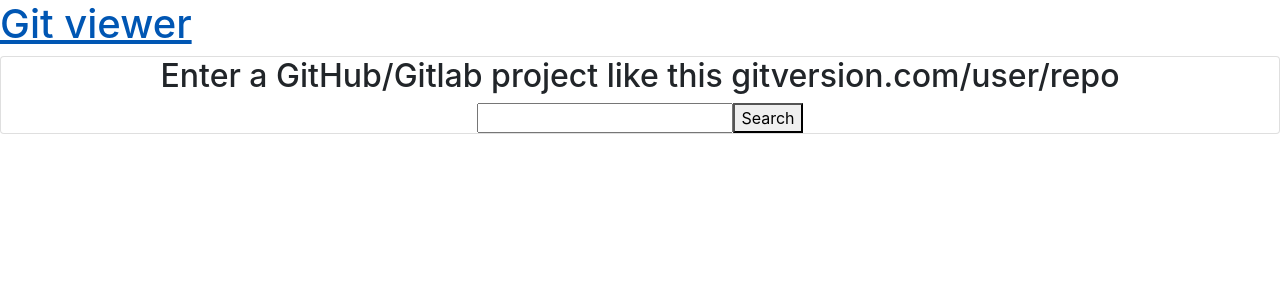
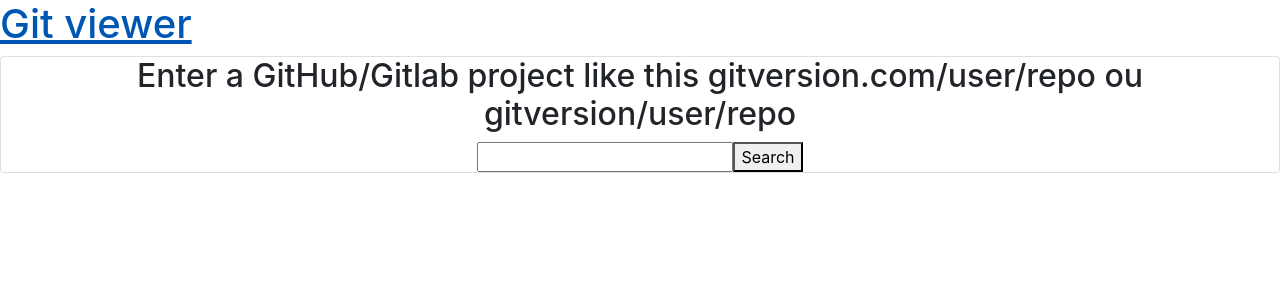
Before and after one commit to DupuyAntoine/git_viewer, a React (Create React App) app in the folder git-viewer/: page / in a window 1280 px wide. Shown: the top 300 px of the page. Built offline with nearby package versions, Linux system fonts and the light colour scheme.

Commit message:
amélioration différenciation

```diff
--- a/git-viewer/src/components/Project/Project.js
+++ b/git-viewer/src/components/Project/Project.js
@@ -15,7 +15,7 @@
         When `render` gets called again, `this.state.user` exists and we get the user info display instead of "LOADING..."
     */
     componentDidMount() {
-        if(this.props.params.git.toLowerCase() == "github.com"){
+        if(this.props.params.git.toLowerCase() == "github.com" || this.props.params.git.toLowerCase() == "github"){
             fetch(`https://api.github.com/repos/${this.props.params.user}/${this.props.params.repo}/commits`)
             .then(response => response.json())
             .then(
--- a/git-viewer/src/components/Project/SearchProject.js
+++ b/git-viewer/src/components/Project/SearchProject.js
@@ -21,7 +21,7 @@
         return (
             <div className="card mb-3">
                 <div className="renderPrincipal">
-                    <h2>Enter a GitHub/Gitlab project like this gitversion.com/user/repo</h2>
+                    <h2>Enter a GitHub/Gitlab project like this gitversion.com/user/repo ou gitversion/user/repo</h2>
                     <form onSubmit={this._handleSubmit}>
                         <input ref="projectInput" type="text" />
                         <button>Search</button>
```
